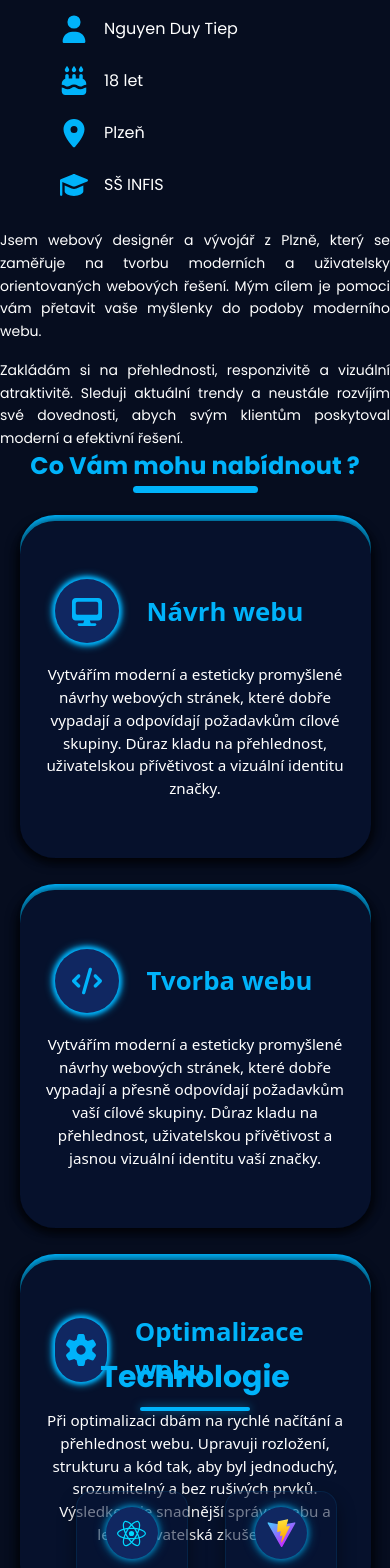
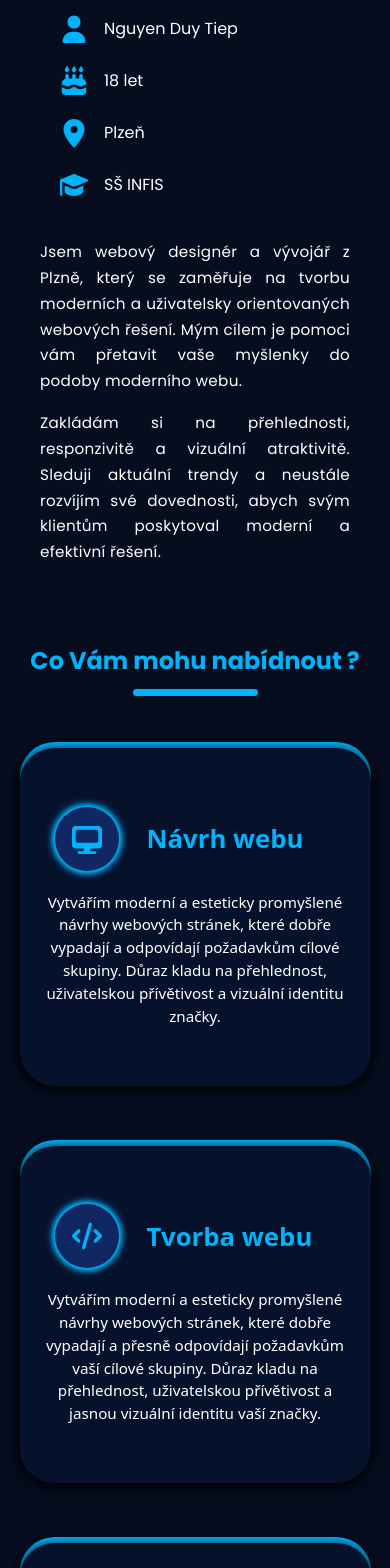
Before and after one commit to dtnguyen5/web-portfolio-2025, a Next.js app: page /about in a window 390 px wide. Shown: the part 432-2000 px from the top of the page. Built offline with nearby package versions, Linux system fonts and the light colour scheme.

Commit message:
responsivni pro mobil done

```diff
--- a/src/app/about/about.scss
+++ b/src/app/about/about.scss
@@ -125,6 +125,13 @@
 
 .about-root {
 	background-color: $dark-blue;
+
+	/* Section 2 spacing na mobilu */
+	@media (max-width: 640px) {
+		> .flex-1 > div:nth-child(2) {
+			padding-top: 80px !important;
+		}
+	}
 }
 
 .about-profile-box {
@@ -159,6 +166,21 @@
 	color: $light-blue;
 }
 
+.title-section {
+	@media (max-width: 640px) {
+		margin-bottom: 24px;
+	}
+}
+
+.technologies-section {
+	margin-top: 80px;
+
+	@media (max-width: 640px) {
+		margin-top: 80px;
+		margin-bottom: 80px;
+	}
+}
+
 .about-body-text {
 	color: $bila;
 	text-align: justify;
@@ -175,13 +197,6 @@
 	background-color: $light-blue;
 }
 
-/* Mobile - spacing pro profil box */
-.flex-shrink-0 {
-	@media (max-width: 767px) {
-		padding-top: 0rem !important;
-	}
-}
-
 /* About text box styling - Desktop */
 .about-text-box {
 	padding: 0;
@@ -191,10 +206,28 @@
 	}
 }
 
+/* Mobile - spacing pro profil box */
+.flex-shrink-0 {
+	@media (max-width: 767px) {
+		padding-top: 0rem !important;
+	}
+}
+
 /* About text box styling - Mobile */
 .about-text-box-mobile {
 	padding: 0;
   padding-top: 30px;
+
+  @media (max-width: 767px) {
+    padding: 0 40px;
+    padding-top: 40px;
+
+    p {
+      font-size: 0.95rem !important;
+      line-height: 1.7 !important;
+      letter-spacing: 0.3px;
+    }
+  }
 }
 
 /* Tablet/MacBook responsive sizing - between mobile and desktop */
--- a/src/app/about/page.tsx
+++ b/src/app/about/page.tsx
@@ -86,7 +86,7 @@ const AboutPage = () => (
         <div className="w-full flex justify-center items-center py-12 md:py-0 md:h-[70vh]">
           <div className="w-full px-4 md:px-0 md:w-[82vw] h-auto md:h-[70vh] flex flex-col gap-7 md:gap-17">
             <div className="w-full flex flex-col gap-7 animate-slide-in-up md:gap-7">
-              <div className="flex flex-col justify-center items-center gap-1 md:gap-7">
+              <div className="flex flex-col justify-center items-center gap-3 md:gap-7 title-section">
                 <h2 className="about-section-title text-left text-2xl md:text-4xl font-bold font-poppins">{about.offersTitle}</h2>
                 <div className="w-[125px] h-[7px] about-section-underline rounded-full"></div>
               </div>
@@ -98,7 +98,7 @@ const AboutPage = () => (
         </div>
 
         {/* Section 3 - Technologie */}
-        <div className="w-full h-[80vh] flex justify-center items-center">
+        <div className="w-full h-[80vh] flex justify-center items-center technologies-section">
           <div className="w-[90vw]">
             <Technologies />
           </div>
--- a/src/components/nabidky/Nabidky.scss
+++ b/src/components/nabidky/Nabidky.scss
@@ -19,3 +19,44 @@
 .nabidky-card-text {
 	color: $bila;
 }
+
+/* Mobile - větší gap mezi nadpisem a kartami */
+@media (max-width: 640px) {
+	.flex.flex-col.items-center.justify-center.gap-8 {
+		gap: 60px !important;
+	}
+}
+
+/* Tablet - zmenšení boxů */
+@media (min-width: 768px) and (max-width: 1024px) {
+	.flex.flex-col.items-center.justify-center.gap-8 {
+		gap: 15px !important;
+	}
+
+	.nabidky-card {
+		height: 170px !important;
+		padding: 10px !important;
+		gap: 22px !important;
+	}
+
+	.nabidky-card h3 {
+		font-size: 0.85rem !important;
+	}
+
+	.nabidky-card-text {
+		font-size: 0.55rem !important;
+		line-height: 1.2 !important;
+	}
+
+	.nabidky-icon-wrap {
+		width: 28px !important;
+		height: 28px !important;
+		flex-shrink: 0;
+	}
+
+	.nabidky-icon-wrap svg {
+		font-size: 12px !important;
+		width: 12px !important;
+		height: 12px !important;
+	}
+}
--- a/src/components/navbar/Navbar.scss
+++ b/src/components/navbar/Navbar.scss
@@ -8,6 +8,10 @@
 	cursor: pointer;
 
 	&:hover {
+		color: $light-blue;
+	}
+
+	&.navbar-link-active {
 		color: $light-blue;
 	}
 }
@@ -119,6 +123,16 @@
 			color: $light-blue;
 		}
 	}
+
+	&.navbar-mobile-item-active {
+		background-color: rgba($light-blue, 0.2);
+		color: $light-blue;
+
+		.navbar-mobile-item-icon {
+			background-color: rgba($light-blue, 0.25);
+			color: $light-blue;
+		}
+	}
 }
 
 .navbar-mobile-item-icon {
--- a/src/components/navbar/Navbar.tsx
+++ b/src/components/navbar/Navbar.tsx
@@ -1,6 +1,7 @@
 
 'use client'
 import { useState, useTransition } from 'react'
+import { usePathname } from 'next/navigation'
 import { FontAwesomeIcon } from '@fortawesome/react-fontawesome'
 import { IconProp } from '@fortawesome/fontawesome-svg-core'
 import ICONS, { type IconKey } from '@/constants/icons'
@@ -19,6 +20,7 @@ const navIconMap: Record<string, IconKey> = {
 }
 
 const Navbar = () => {
+  const pathname = usePathname()
   const [isMenuOpen, setIsMenuOpen] = useState(false)
   const [, startTransition] = useTransition()
 
@@ -31,6 +33,13 @@ const Navbar = () => {
     })
   }
 
+  const isActive = (href: string) => {
+    if (href === '/') {
+      return pathname === '/'
+    }
+    return pathname.startsWith(href)
+  }
+
   return (
     <>
       {/* Desktop Navigation */}
@@ -39,7 +48,7 @@ const Navbar = () => {
           <Link
             key={link.href}
             href={link.href}
-            className="text-2xl whitespace-nowrap cursor-pointer transition-colors duration-200 navbar-link"
+            className={`text-2xl whitespace-nowrap cursor-pointer transition-colors duration-200 navbar-link ${isActive(link.href) ? 'navbar-link-active' : ''}`}
           >
             {link.label}
           </Link>
@@ -67,11 +76,12 @@ const Navbar = () => {
         <nav className="navbar-mobile-nav">
           {navbar.navLinks.map((link) => {
             const iconKey = navIconMap[link.href] as IconKey | undefined
+            const active = isActive(link.href)
             return (
               <Link
                 key={link.href}
                 href={link.href}
-                className="navbar-mobile-item"
+                className={`navbar-mobile-item${active ? ' navbar-mobile-item-active' : ''}`}
                 onClick={handleNavClick}
               >
                 <span className="navbar-mobile-item-icon">
--- a/src/components/technologies/Technologies.scss
+++ b/src/components/technologies/Technologies.scss
@@ -20,6 +20,10 @@ $icon-colors: (
 
 .technologies-root {
 	background-color: $dark-blue;
+
+	@media (max-width: 640px) {
+		margin-top: 60px;
+	}
 }
 
 .technologies-panel {
@@ -90,3 +94,42 @@ $icon-colors: (
 	color: $bila;
 	font-family: $poppins;
 }
+
+/* Mobile responsive - 3 sloupce a lepší spacing */
+@media (max-width: 640px) {
+	.technologies-panel {
+		width: 100% !important;
+		height: auto !important;
+		min-height: 700px !important;
+		padding: 30px 16px !important;
+		gap: 40px !important;
+
+		> div:last-child {
+			width: 100% !important;
+			grid-template-columns: repeat(3, 1fr) !important;
+			gap: 16px !important;
+		}
+	}
+
+	.technologies-card {
+		width: 100% !important;
+		height: auto !important;
+		padding: 16px 8px !important;
+		gap: 12px !important;
+	}
+
+	.technologies-icon {
+		width: 56px !important;
+		height: 56px !important;
+	}
+
+	.technologies-icon-text {
+		font-size: 20px !important;
+		width: 26px !important;
+		height: 26px !important;
+	}
+
+	.technologies-label {
+		font-size: 12px !important;
+	}
+}
```
